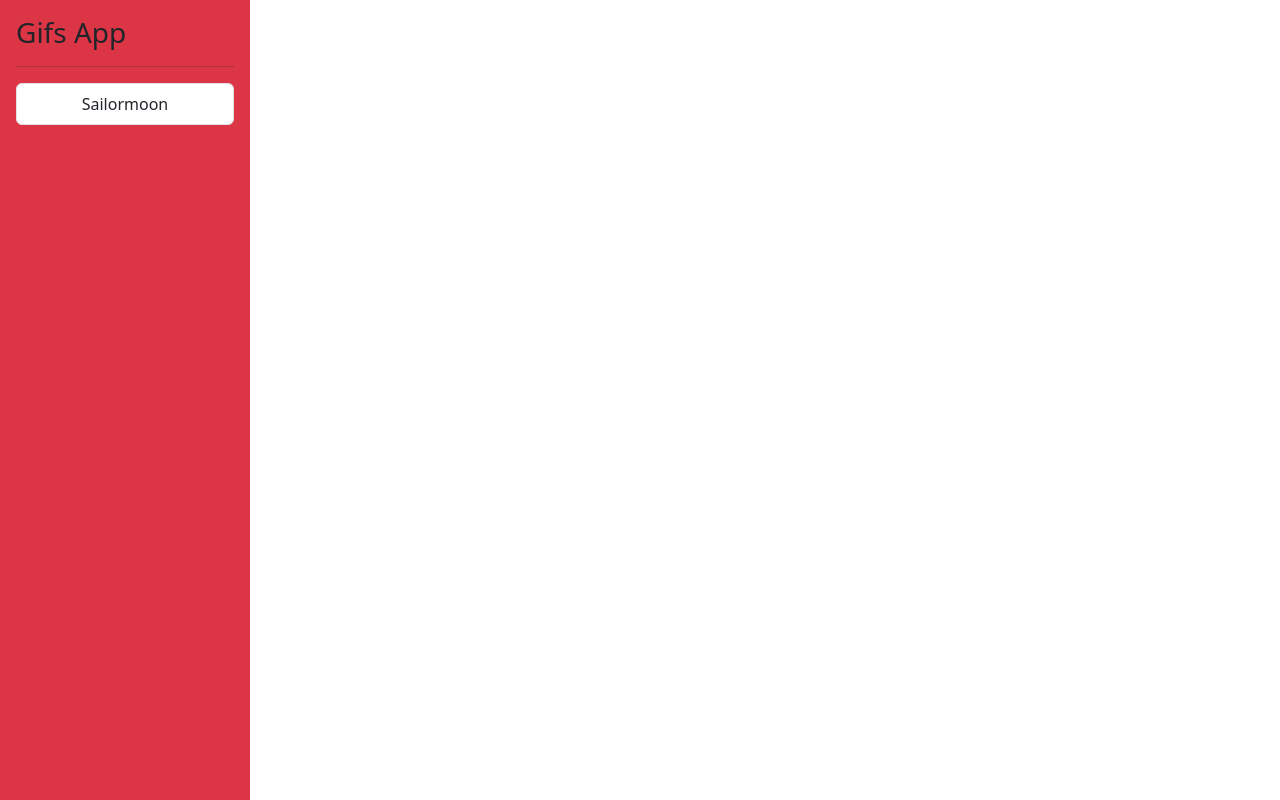
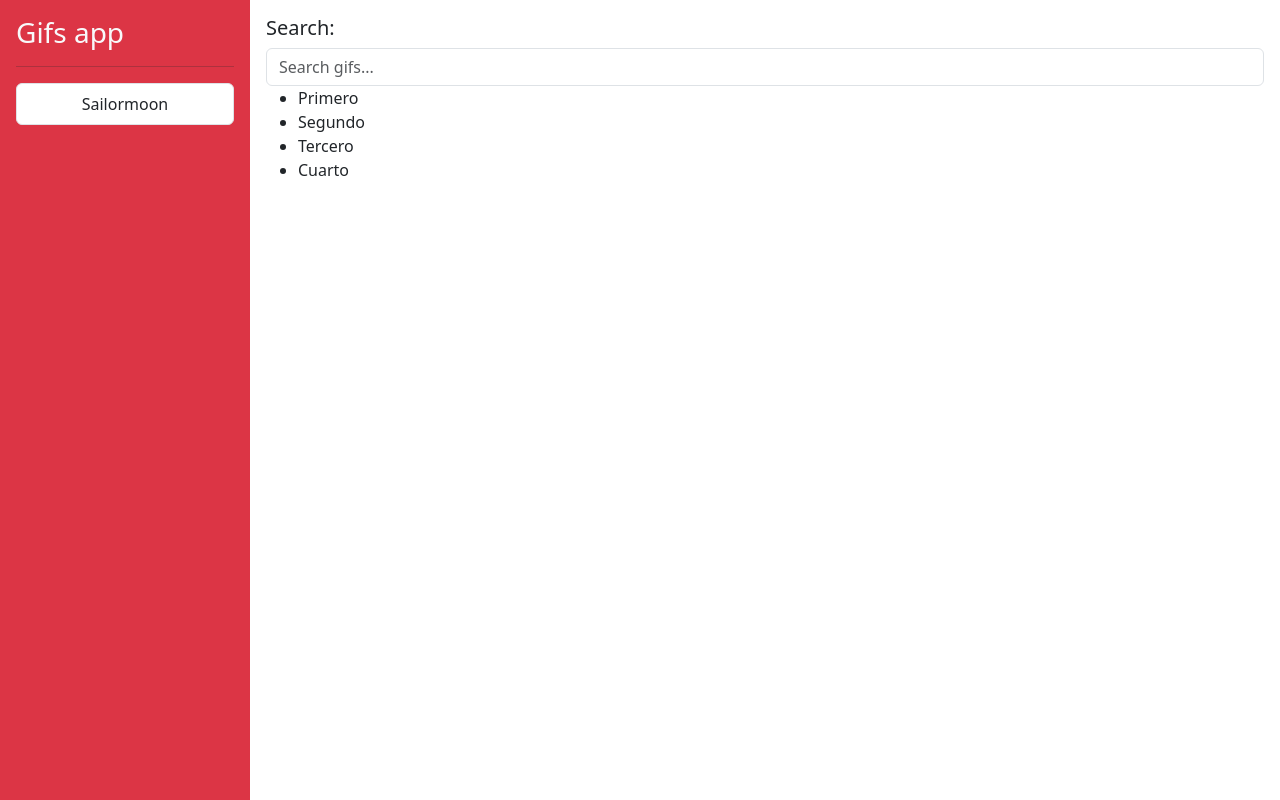
Before and after one commit to abrilxcx/gifs-app, an Angular app: page / in a window 1280 px wide. Built offline with nearby package versions, Linux system fonts and the light colour scheme.

Commit message:
diseño de Gifs Component

```diff
--- a/src/app/app.component.html
+++ b/src/app/app.component.html
@@ -1,6 +1,9 @@
 <div class="d-flex">
+
   <!-- Sidebar -->
   <shared-sidebar></shared-sidebar>
 
   <!-- Home page -->
+  <gifs-home-page class="flex-fill"></gifs-home-page>
+
 </div>
--- /dev/null
+++ b/src/app/gifs/components/search-box/search-box.component.ts
@@ -0,0 +1,17 @@
+import { Component } from '@angular/core';
+
+@Component({
+  selector: 'gifs-search-box',
+  template: `
+    <h5>Search:</h5>
+    <input
+      type="text"
+      class="form-control"
+      placeholder="Search gifs..."
+    >
+
+  `
+})
+export class SearchBoxComponent {
+
+}
--- /dev/null
+++ b/src/app/gifs/pages/home-page/home-page.component.html
@@ -0,0 +1,27 @@
+<div
+  class="
+    row
+    p-3
+  "
+>
+
+  <div
+    class="col-12">
+
+    <gifs-search-box></gifs-search-box>
+
+  </div>
+
+  <div
+    class="col-12">
+
+    <ul>
+      <li>Primero</li>
+      <li>Segundo</li>
+      <li>Tercero</li>
+      <li>Cuarto</li>
+    </ul>
+
+  </div>
+
+</div>
--- a/src/app/shared/components/sidebar/sidebar.component.html
+++ b/src/app/shared/components/sidebar/sidebar.component.html
@@ -7,7 +7,7 @@
   id="sidebar"
 >
 
-  <h3 class="text-dark">Gifs App</h3>
+  <h3 class="text-light">Gifs app</h3>
   <hr>
 
   <div
```
Also changed, not shown: src/app/gifs/gifs.module.ts (+9 -1 lines), src/app/gifs/pages/home-page/home-page.component.ts (added, +9 -0 lines).
